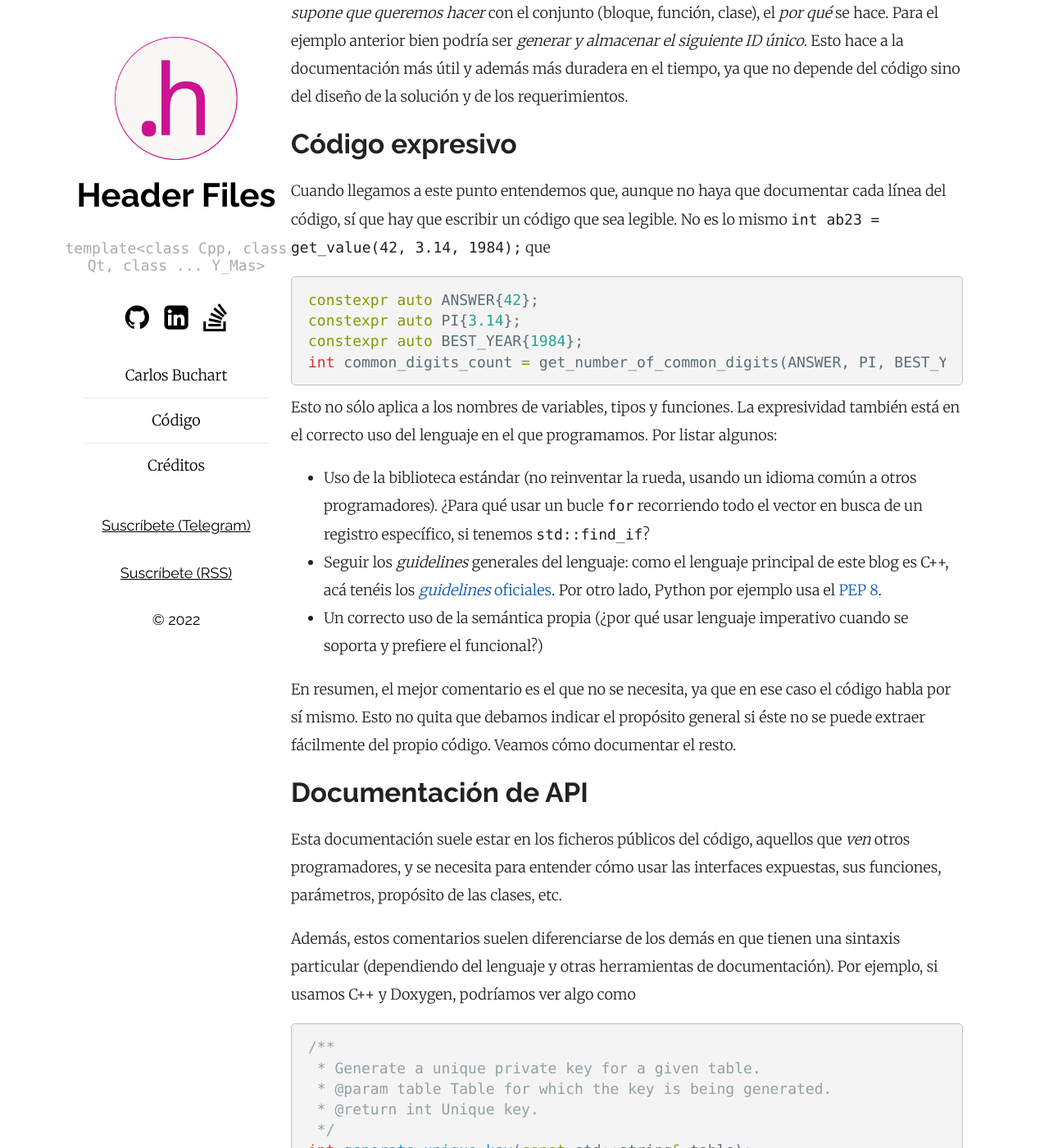
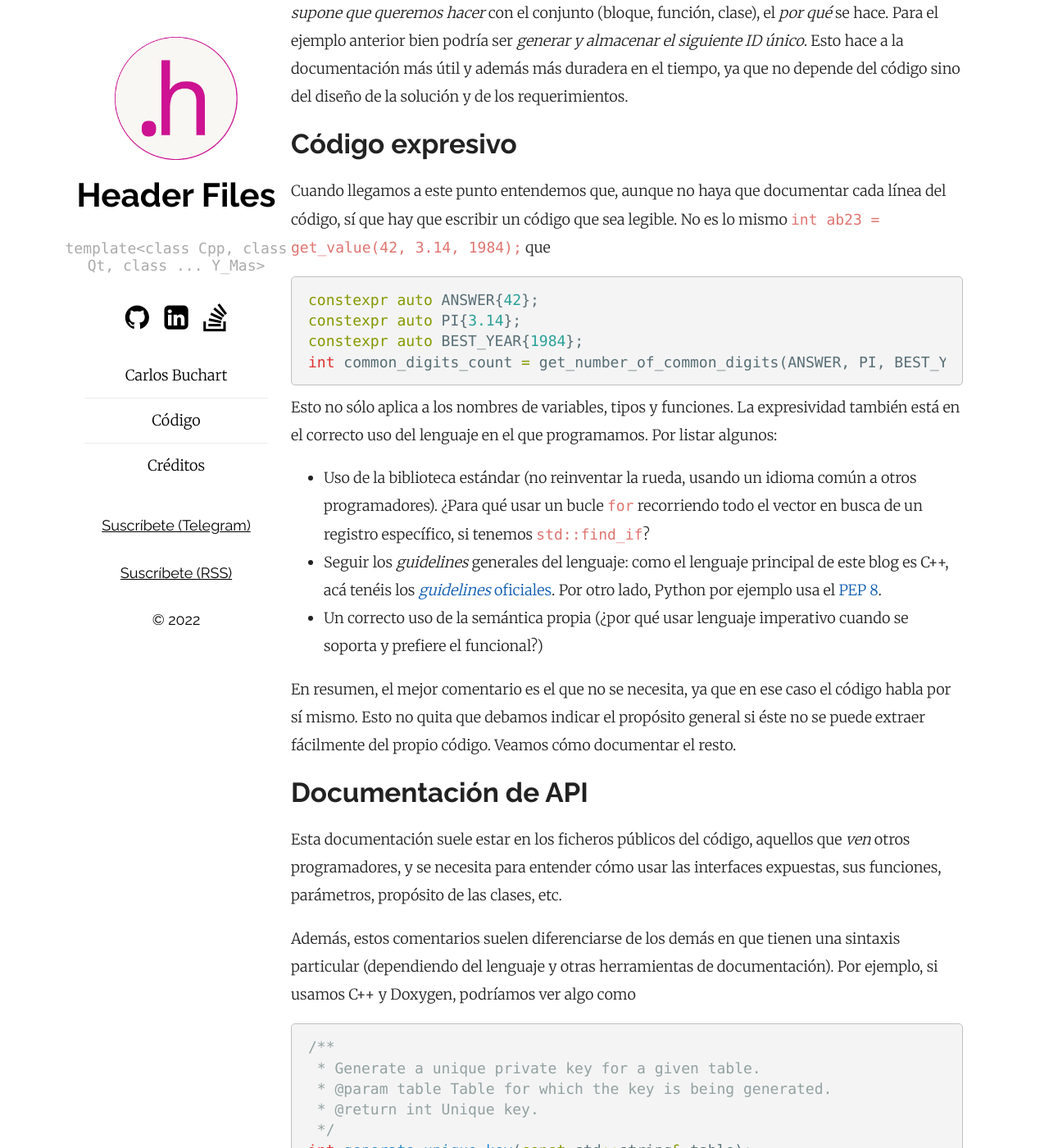
Before and after one commit to BlogHeaderFiles/BlogHeaderFiles.github.io, a Jekyll site: the page built from _posts/2022-07-15-documentar-si-pero-donde.md, in a window 1280 px wide and 1400 px high, scrolled down 1060 px. Shown: the whole window at 82% size. Built offline with Jekyll 4.4.1, drawn with Linux system fonts in a browser that asks for light colours; comment, search, counter and statistics services are not loaded.

Commit message:
Improve format of monospaced text

```diff
--- a/_sass/_syntax.scss
+++ b/_sass/_syntax.scss
@@ -14,4 +14,5 @@ pre.highlight, code {
   font-family: 'Consolas', Menlo, monospace;
   line-height: 1.4em;
   tab-size: 4;
+  color: #df7570
 }
```
Also changed, not shown: _sass/plain.scss (line endings or trailing spaces), _sass/search.scss (line endings or trailing spaces), _sass/toggle.scss (line endings or trailing spaces).
